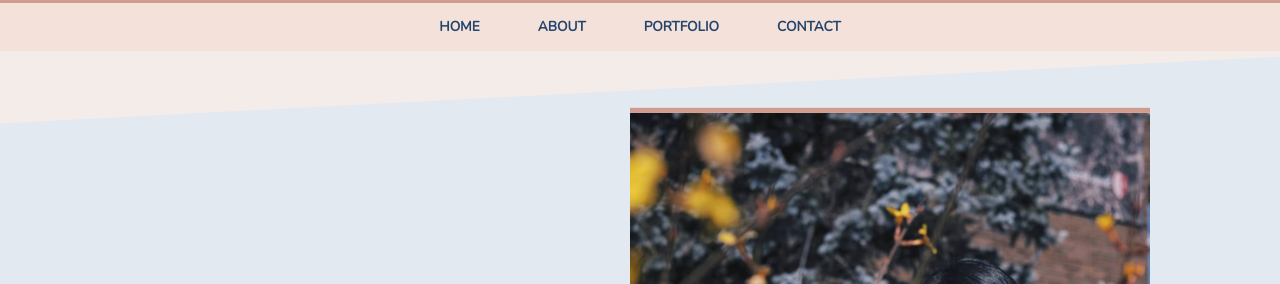
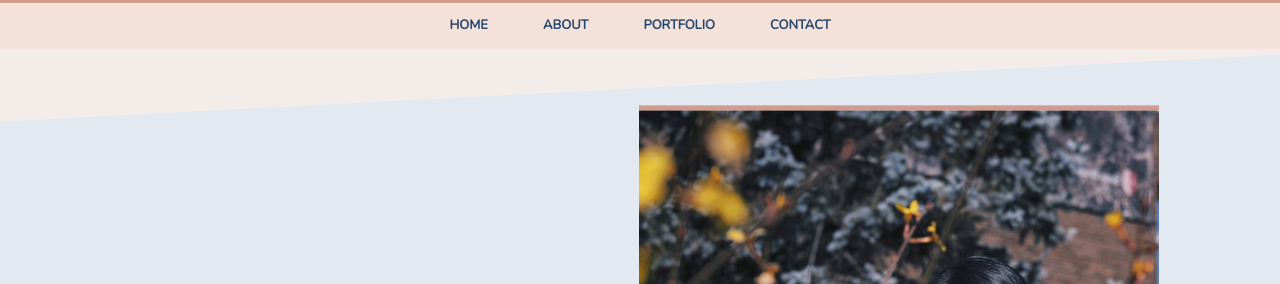
Before and after one commit to jeanleng/personal-portfolio, a plain HTML site: page index.html in a window 1280 px wide. Shown: the top 284 px of the page. Drawn offline with nearby package versions, Linux system fonts and the light colour scheme.

Commit message:
Update margins

```diff
--- a/css/_base.scss
+++ b/css/_base.scss
@@ -43,7 +43,7 @@ nav {
     a {
         display: inline-block;
         padding: 1em 2em;
-        font-size: 0.95rem;
+        font-size: 0.9rem;
         text-transform: uppercase;
         font-weight: 600;
         color: $headerColor;
--- a/css/style.scss
+++ b/css/style.scss
@@ -31,6 +31,7 @@ section.feature {
     font-size: 1.2rem;
     grid-gap: 1em;
     width: calc(100vw - 4em);
+    margin: 0 auto;
 
     p {
         padding: 0 3em;
```
Also changed, not shown: css/style.css, 1 other file.
